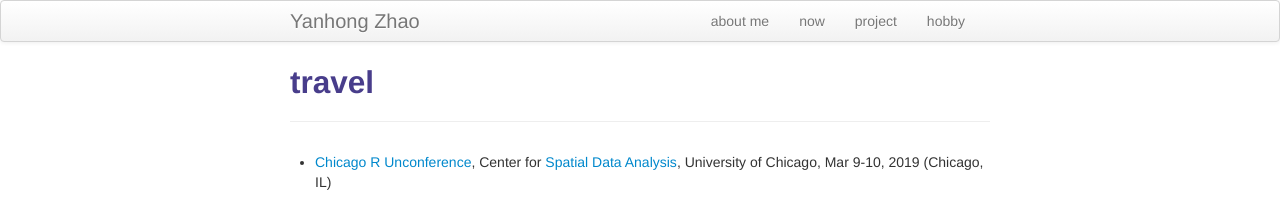
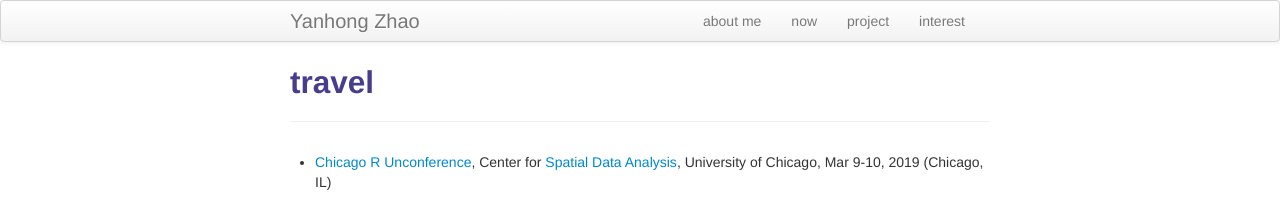
Before and after one commit to billlyzhaoyh/billlyzhaoyh.github.io, a Jekyll site: the page built from pages/interest.md, in a window 1280 px wide. Shown: the top 204 px of the page. Built offline with Jekyll 4.4.1, drawn with Linux system fonts in a browser that asks for light colours.

Commit message:
renaming

```diff
--- a/_includes/themes/twitter/default.html
+++ b/_includes/themes/twitter/default.html
@@ -37,8 +37,8 @@
           <ul class="nav">
               <li><a href="{{ BASE_PATH }}/pages/about.html">about me</a></li>
               <li><a href="{{ BASE_PATH }}/pages/now.html">now</a></li>
-              <li><a href="{{ BASE_PATH }}/pages/pubs.html">project</a></li>
-              <li><a href="{{ BASE_PATH }}/pages/travel.html">hobby</a></li>
+              <li><a href="{{ BASE_PATH }}/pages/project.html">project</a></li>
+              <li><a href="{{ BASE_PATH }}/pages/interest.html">interest</a></li>
           </ul>
         </div>
       </div>
```
Also changed, not shown: pages/interest.md (renamed from pages/travel.md), pages/project.md (renamed from pages/pubs.md).
